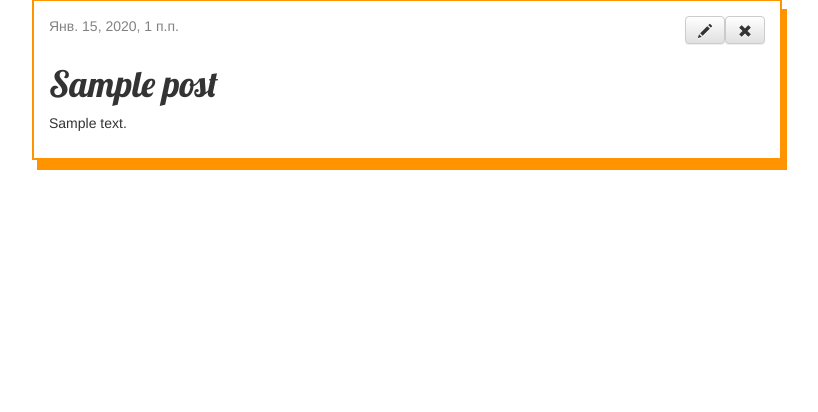
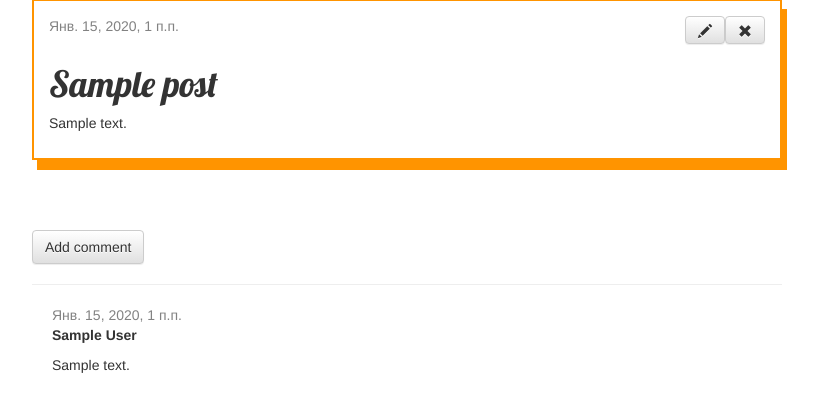
Before and after one commit to narnt/my-first-blog, a Django app: page /post/1/ in a window 1280 px wide. Shown: the part 145-557 px from the top of the page, without its empty margins (23-841 px from the left). Run offline with Django 3.2, Linux system fonts and the light colour scheme; tables that the repository leaves empty hold one stand-in row (values such as "Sample post"); some libraries are stand-ins or nearby versions.

Commit message:
Adding comments

```diff
--- a/blog/admin.py
+++ b/blog/admin.py
@@ -1,5 +1,7 @@
 from django.contrib import admin
 from .models import Post
+from .models import Comment
 
 
 admin.site.register(Post)
+admin.site.register(Comment)
--- a/blog/models.py
+++ b/blog/models.py
@@ -17,3 +17,20 @@ class Post(models.Model):
 
     def __str__(self):
         return self.title
+
+    def approved_comments(self):
+	    return self.comments.filter(approved_comment=True)
+
+class Comment(models.Model):
+    post = models.ForeignKey('blog.Post', on_delete=models.CASCADE, related_name='comments')
+    author = models.CharField(max_length=200)
+    text = models.TextField()
+    created_date = models.DateTimeField(default=timezone.now)
+    approved_comment = models.BooleanField(default=False)
+
+    def approve(self):
+        self.approved_comment = True
+        self.save()
+
+    def __str__(self):
+        return self.text
--- a/blog/static/css/blog.css
+++ b/blog/static/css/blog.css
@@ -73,6 +73,10 @@ h4 {
     color: #000000;
 }
 
+.comment {
+    margin: 20px 0px 20px 20px;
+}
+
 .error-page {
     display: flex;
     flex-direction: column;
--- a/blog/templates/blog/post_detail.html
+++ b/blog/templates/blog/post_detail.html
@@ -16,5 +16,23 @@
     <h1>{{ post.title }}</h1>
     <p>{{ post.text|linebreaksbr }}</p>
 </div>
-</div>
+<a class="btn btn-default" href="{% url 'add_comment_to_post' pk=post.pk %}">Add comment</a>
+<hr>
+{% for comment in post.comments.all %}
+    {% if user.is_authenticated or comment.approved_comment %}
+    <div class="comment">
+        <div class="date">
+            {{ comment.created_date }}
+            {% if not comment.approved_comment %}
+                <a class="btn btn-default" href="{% url 'comment_remove' pk=comment.pk %}"><span class="glyphicon glyphicon-remove"></span></a>
+                <a class="btn btn-default" href="{% url 'comment_approve' pk=comment.pk %}"><span class="glyphicon glyphicon-ok"></span></a>
+            {% endif %}
+        </div>
+        <strong>{{ comment.author }}</strong>
+        <p>{{ comment.text|linebreaks }}</p>
+    </div>
+    {% endif %}
+{% empty %}
+    <p>No comments here yet :(</p>
+{% endfor %}
 {% endblock %}
--- a/blog/templates/blog/post_list.html
+++ b/blog/templates/blog/post_list.html
@@ -1,4 +1,7 @@
-{% extends 'blog/base.html' %} {% block content %} {% for post in posts %}
+{% extends 'blog/base.html' %} {% block content %}
+<h1>Count of posts: {{posts.count}}</h1>
+<hr>
+{% for post in posts %}
 <div class="post">
     <div class="post__header">
         <div class="date">
@@ -8,5 +11,6 @@
     </div>
     <h1><a href="{% url 'post_detail' pk=post.pk %}">{{ post.title }}</a></h1>
     <p>{{ post.text|linebreaksbr }}</p>
+    <a href="{% url 'post_detail' pk=post.pk %}">Comments: {{ post.approved_comments.count }}</a>
 </div>
 {% endfor %} {% endblock %}
--- a/blog/urls.py
+++ b/blog/urls.py
@@ -12,5 +12,8 @@ urlpatterns = [
     url(r'^drafts/$', views.post_draft_list, name='post_draft_list'),
     url(r'^post/(?P<pk>\d+)/publish/$', views.post_publish, name='post_publish'),
     url(r'^post/(?P<pk>\d+)/remove/$', views.post_remove, name='post_remove'),
+    url(r'^post/(?P<pk>\d+)/comment/$', views.add_comment_to_post, name='add_comment_to_post'),
+    url(r'^comment/(?P<pk>\d+)/approve/$', views.comment_approve, name='comment_approve'),
+	url(r'^comment/(?P<pk>\d+)/remove/$', views.comment_remove, name='comment_remove'),
     url(r'', views.handler404, name='handler404'),
 ]
--- a/blog/views.py
+++ b/blog/views.py
@@ -1,8 +1,8 @@
 from django.shortcuts import render
 from django.utils import timezone
 from django.shortcuts import render, get_object_or_404
-from .models import Post
-from .forms import PostForm
+from .models import Post, Comment
+from .forms import PostForm, CommentForm
 from django.shortcuts import redirect
 from django.contrib.auth.decorators import login_required
 
@@ -65,5 +65,30 @@ def post_remove(request, pk):
     post.delete()
     return redirect('post_list')
 
+def add_comment_to_post(request, pk):
+    post = get_object_or_404(Post, pk=pk)
+    if request.method == "POST":
+        form = CommentForm(request.POST)
+        if form.is_valid():
+            comment = form.save(commit=False)
+            comment.post = post
+            comment.save()
+            return redirect('post_detail', pk=post.pk)
+    else:
+        form = CommentForm()
+    return render(request, 'blog/add_comment_to_post.html', {'form': form})
+
+@login_required
+def comment_approve(request, pk):
+    comment = get_object_or_404(Comment, pk=pk)
+    comment.approve()
+    return redirect('post_detail', pk=comment.post.pk)
+
+@login_required
+def comment_remove(request, pk):
+    comment = get_object_or_404(Comment, pk=pk)
+    comment.delete()
+    return redirect('post_detail', pk=comment.post.pk)
+
 def handler404(request):
     return render(request, 'blog/404.html', status=404)
```
Also changed, not shown: blog/forms.py (+7 -1 lines), blog/templates/blog/add_comment_to_post.html (added, +9 -0 lines), blog/migrations/0002_comment.py (added).
